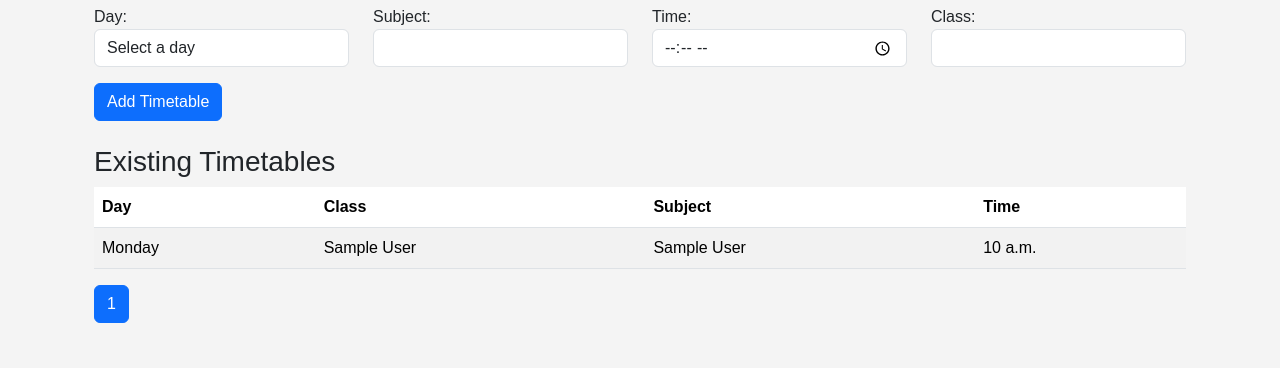
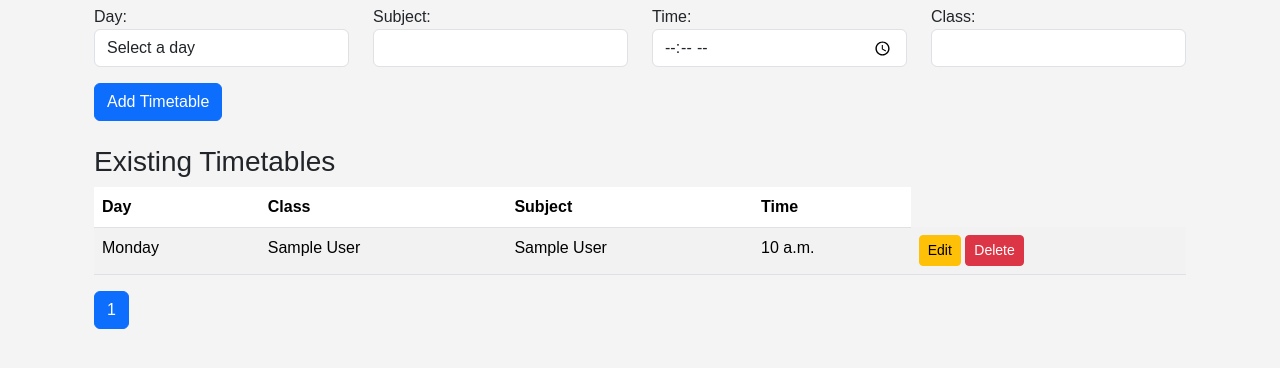
Before and after one commit to AnupamaPradhan01/classmanager, a Django app: page /teacher/manage-timetable/ in a window 1280 px wide. Shown: the part 161-529 px from the top of the page. Run offline with Django 5.2, Linux system fonts and the light colour scheme; a user stored in the database is signed in; tables that the repository leaves empty hold one stand-in row (values such as "Sample post").

Commit message:
edit and delte fetures added to timetable

```diff
--- a/teacher/templates/teacher/manage_timetable.html
+++ b/teacher/templates/teacher/manage_timetable.html
@@ -64,6 +64,10 @@
                         <td>{{ timetable.class_name }}</td>
                         <td>{{ timetable.subject }}</td>
                         <td>{{ timetable.time }}</td>
+                        <td>
+                            <a href="{% url 'edit_timetable' timetable.id %}" class="btn btn-warning btn-sm">Edit</a>
+                            <a href="{% url 'delete_timetable' timetable.id %}" class="btn btn-danger btn-sm" onclick="return confirm('Are you sure you want to delete this timetable?');">Delete</a>
+                        </td>
                     </tr>
                 {% endfor %}
             </tbody>
--- a/teacher/templates/teacher/profile.html
+++ b/teacher/templates/teacher/profile.html
@@ -8,4 +8,5 @@
 <p><strong>Contact Number:</strong> {{ profile.phone_number }}</p>
 
 <a href="{% url 'edit_profile' %}" class="btn btn-primary">Edit Profile</a>
+<a href="{% url 'teacher_dashboard' %}" class="btn btn-secondary">Back</a>
 {% endblock %}
--- a/teacher/urls.py
+++ b/teacher/urls.py
@@ -1,7 +1,7 @@
 from django.urls import path
 
 from . import views
-from .views import delete_exam, edit_exam
+from .views import delete_exam, delete_timetable, edit_exam, edit_timetable
 
 urlpatterns = [
     path("dashboard/", views.teacher_dashboard, name="teacher_dashboard"),
@@ -24,4 +24,10 @@ urlpatterns = [
     ),
     path("edit-exam/<int:exam_id>/", edit_exam, name="edit_exam"),
     path("delete-exam/<int:exam_id>/", delete_exam, name="delete_exam"),
+    path("edit_timetable/<int:timetable_id>/", edit_timetable, name="edit_timetable"),
+    path(
+        "delete_timetable/<int:timetable_id>/",
+        delete_timetable,
+        name="delete_timetable",
+    ),
 ]
--- a/teacher/views.py
+++ b/teacher/views.py
@@ -3,7 +3,12 @@ from django.contrib import messages
 from django.contrib.auth.decorators import login_required
 from django.core.paginator import Paginator
 from django.shortcuts import get_object_or_404, redirect, render
-from teacher.forms import ExamPaperForm, TeacherProfileUpdateForm
+from teacher.forms import (
+    ExamPaperForm,
+    ExamScheduleForm,
+    TeacherProfileUpdateForm,
+    TimetableForm,
+)
 from teacher.models import (
     Assignment,
     Attendance,
@@ -12,9 +17,6 @@ from teacher.models import (
     TeacherProfile,
     Timetable,
 )
-
-from .forms import ExamScheduleForm
-from .models import ExamSchedule
 
 
 @login_required
@@ -89,38 +91,28 @@ def manage_timetable(request):
     return render(request, "teacher/manage_timetable.html", {"page_obj": page_obj})
 
 
-# @login_required
-# def delete_timetable(request, timetable_id):
-#     timetable = get_object_or_404(Timetable, id=timetable_id, teacher=request.user)
-#     timetable.delete()
-#     messages.success(request, "Timetable entry deleted successfully.")
-#     return redirect("manage_timetable")
+@login_required
+def edit_timetable(request, timetable_id):
+    timetable = get_object_or_404(Timetable, id=timetable_id, teacher=request.user)
+
+    if request.method == "POST":
+        form = TimetableForm(request.POST, instance=timetable)
+        if form.is_valid():
+            form.save()
+            messages.success(request, "Timetable updated successfully.")
+            return redirect("manage_timetable")
+    else:
+        form = TimetableForm(instance=timetable)
+
+    return render(request, "teacher/edit_timetable.html", {"form": form})
 
 
-# @login_required
-# def edit_timetable(request, timetable_id):
-#     timetable = get_object_or_404(Timetable, id=timetable_id, teacher=request.user)
-#     if request.method == "POST":
-#         timetable.day = request.POST.get("day")
-#         timetable.subject_id = request.POST.get("subject")
-#         timetable.time = request.POST.get("time")
-#         timetable.class_name_id = request.POST.get("class_name")
-#         timetable.save()
-#         messages.success(request, "Timetable updated successfully.")
-#         return redirect("manage_timetable")
-
-#     assigned_classes = Class.objects.filter(teacher=request.user)
-#     assigned_subjects = Subject.objects.filter(teachers=request.user)
-
-#     return render(
-#         request,
-#         "teacher/edit_timetable.html",
-#         {
-#             "timetable": timetable,
-#             "assigned_classes": assigned_classes,
-#             "assigned_subjects": assigned_subjects,
-#         },
-#     )
+@login_required
+def delete_timetable(request, timetable_id):
+    timetable = get_object_or_404(Timetable, id=timetable_id, teacher=request.user)
+    timetable.delete()
+    messages.success(request, "Timetable deleted successfully.")
+    return redirect("manage_timetable")
 
 
 @login_required
```
Also changed, not shown: teacher/forms.py (+7 -6 lines), teacher/templates/teacher/edit_timetable.html (added, +14 -0 lines).
